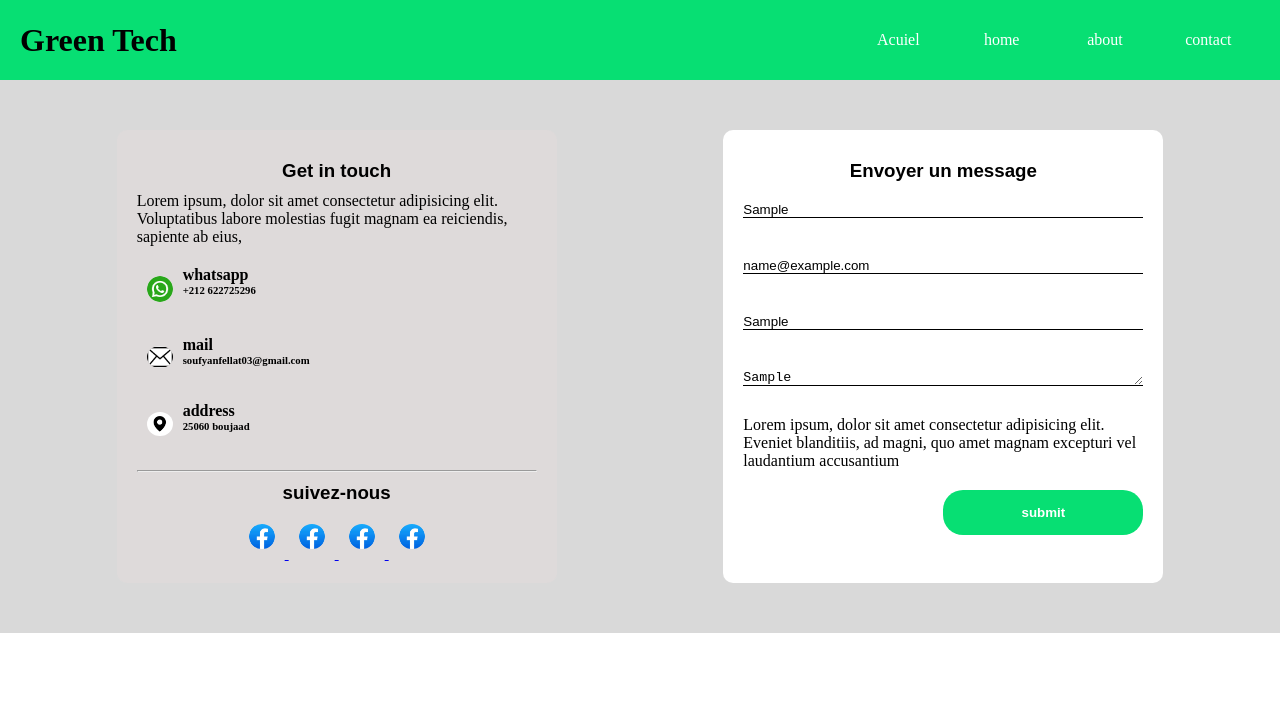
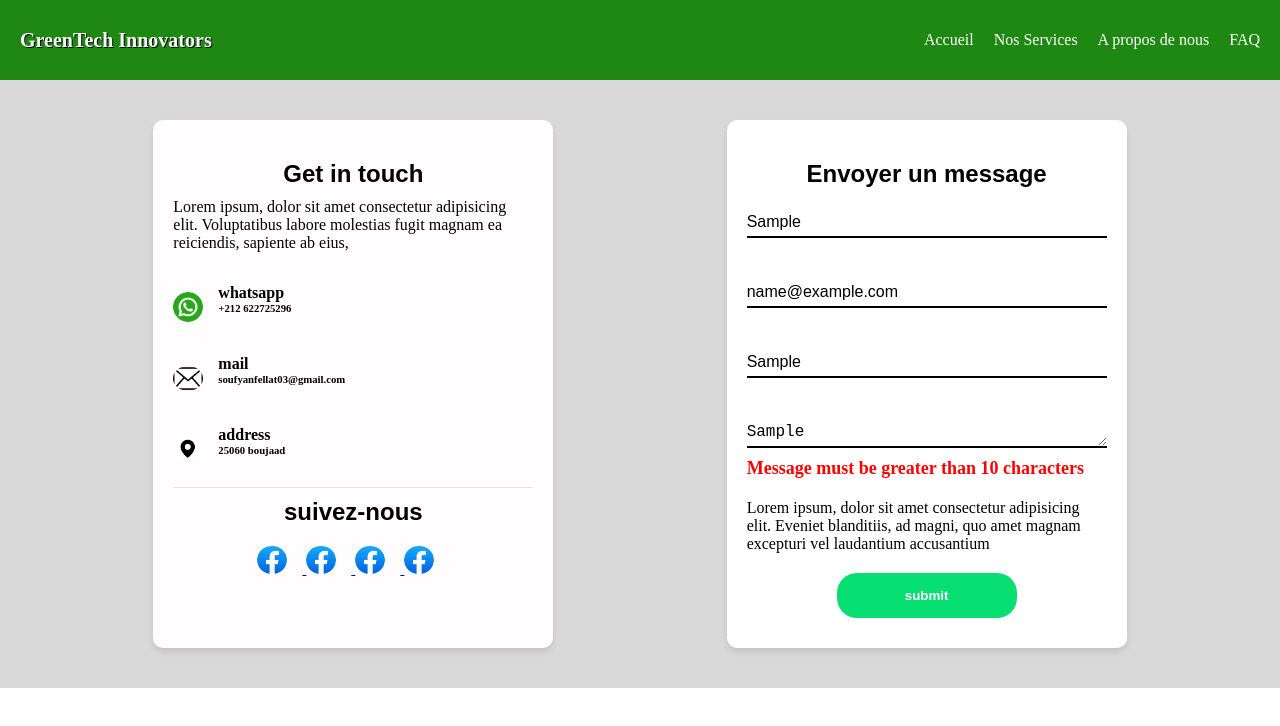
Before and after one commit to soufyane-felate/GreenTech, a plain HTML site: page project/contact.html in a window 1280 px wide. Both pictures are taken after typing "Sample", "name@example.com", "Sample", "Sample" into the empty fields and a click on the button "submit". Drawn offline with Linux system fonts and the light colour scheme.

Commit message:
added validation

```diff
--- a/project/contact.html
+++ b/project/contact.html
@@ -8,15 +8,18 @@
     <script defer src="/script/contact.js"></script>
 </head>
 <body>
-    <div class="nav">
-        <h1>Green Tech</h1>
-        <ul>
-            <li><a href="#">Acuiel</a></li>
-            <li><a href="#">home</a></li>
-            <li><a href="#">about</a></li>
-            <li><a href="#">contact</a></li>
-        </ul>
-    </div>
+    <header>
+        <section class="firstsection">
+        <h3>GreenTech Innovators</h3>
+        </section>
+        <section class="secondsection">
+            <a class="button1" href="#">Accueil</a>
+            <a class="button2" href="#">Nos Services</a>
+            <a class="button3" href="#">A propos de nous</a>
+            <a class="button4" href="#">FAQ</a>
+            </section>
+
+    </header>
 
     <!--container-->
 
@@ -24,14 +27,14 @@
         <div class="message">
             <h3>Envoyer un message</h3>
             <input type="text" placeholder="nom" id="nom">
-            <h5 id="cn">*obligatoir</h5>
-            <input type="email" placeholder="email" class="email">
-            <h5 class="ce"></h5>
-            <input type="text" placeholder="sujet de message" class="sm">
-            <h5 class="cs"></h5>
+            <h5 id="cn"></h5>
+            <input type="email" placeholder="email" id="email">
+            <h5 id="ce"></h5>
+            <input type="text" placeholder="sujet de message" id="sujet_m">
+            <h5 id="cs"></h5>
 
-            <textarea id="comment" name="comment" rows="1" cols="20" placeholder="message"></textarea>
-            <h5 class="cm"></h5>
+            <textarea id="message" name="comment" rows="1" cols="20" placeholder="message"></textarea>
+            <h5 id="cm"></h5>
 
             <p>Lorem ipsum, dolor sit amet consectetur adipisicing elit. Eveniet blanditiis, ad magni,
                  quo amet magnam excepturi vel laudantium accusantium </p>
@@ -44,7 +47,7 @@
         <div class="cont1">
                 <div class="pawha">
                 <div class="img">
-                    <img src="/images/whatsapp.png" alt="">
+                    <img src="/assets/icons/whatsapp.png" alt="">
                 </div>
                 <div class="wh">
                     <h4>whatsapp</h4>
@@ -54,7 +57,7 @@
                </div>
                 <div class="pawha">
                 <div class="img">
-                    <img src="/images/mail.png" alt="">
+                    <img src="/assets/icons/mail.png" alt="">
                 </div>
                 <div class="wh">
                     <h4>mail</h4>
@@ -64,7 +67,7 @@
                </div>
                 <div class="pawha">
                 <div class="img">
-                    <img src="/images/addres.png" alt="">
+                    <img src="/assets/icons/addres.png" alt="">
                 </div>
                 <div class="wh">
                     <h4>address</h4>
@@ -79,10 +82,10 @@
              <div class="send">
                 <h3>suivez-nous</h3>
                 <div class="img">
-               <a href="https://www.facebook.com/soufyan.mohamed.923" target="_blank"><img src="/images/facebook.jpeg" alt=""> </a>
-               <a href="https://www.facebook.com/soufyan.mohamed.923" target="_blank"><img src="/images/facebook.jpeg" alt=""> </a>
-               <a href="https://www.facebook.com/soufyan.mohamed.923" target="_blank"><img src="/images/facebook.jpeg" alt=""> </a>
-               <a href="https://www.facebook.com/soufyan.mohamed.923" target="_blank"><img src="/images/facebook.jpeg" alt=""> </a>
+               <a href="https://www.facebook.com/soufyan.mohamed.923" target="_blank"><img src="/assets/icons/facebook.jpeg" alt=""> </a>
+               <a href="https://www.facebook.com/soufyan.mohamed.923" target="_blank"><img src="/assets/icons/facebook.jpeg" alt=""> </a>
+               <a href="https://www.facebook.com/soufyan.mohamed.923" target="_blank"><img src="/assets/icons/facebook.jpeg" alt=""> </a>
+               <a href="https://www.facebook.com/soufyan.mohamed.923" target="_blank"><img src="/assets/icons/facebook.jpeg" alt=""> </a>
 
                 </div>
              </div>
--- a/script/contact.js
+++ b/script/contact.js
@@ -1,25 +1,95 @@
-const nom = document.getElementById("nom");
-const cn = document.getElementById("cn");
-//function pour verifier si le nom est vide ou non
-function verefieName() {
-nom.addEventListener('input', function () {
-  if (nom.value !== '' && nom.value !== null) {
-    cn.textContent = '';
-  } else {
-    cn.textContent = 'obligatoir';
-  }
+const nom = document.getElementById('nom');
+const cn = document.getElementById('cn');
+const email = document.getElementById('email');
+const ce = document.getElementById('ce');
+const sujet_m = document.getElementById('sujet_m');
+const cs = document.getElementById('cs');
+const message = document.getElementById('message');
+const cm = document.getElementById('cm');
 
+// Function to check name format
+function verifyName() {
+    let regex = /^[A-Za-z0-9]{3,}$/;
 
-
-
-
-});
-}
-//function pour verifier si le email est valide ou non
-function verifieEmail()
-{
-
+    if (nom.value.trim() === '') {
+        cn.innerHTML = '*obligatoire';
+        return false;
+    } else if (!regex.test(nom.value.trim())) {
+        cn.innerHTML = 'Nom must be greater than 3 characters';
+        return false;
+    }
+    cn.innerHTML = '';
+    return true;
 }
 
+// Function to check email format
+function verifyEmail() {
+    let regexEmail = /^[^\s@]+@[^\s@]+\.[^\s@]+$/;
 
-verefieName();
+    if (email.value.trim() === '') {
+        ce.innerHTML = '*obligatoire';
+        return false;
+    } else if (!regexEmail.test(email.value.trim())) {
+        ce.innerHTML = 'Format email invalid';
+        return false;
+    }
+    ce.innerHTML = '';
+    return true;
+}
+
+// Function to check subject format
+function verifySubject() {
+    let regexSubject = /^[A-Za-z0-9\s]{5,}$/;
+
+    if (sujet_m.value.trim() === '') {
+        cs.innerHTML = '*obligatoire';
+        return false;
+    } else if (!regexSubject.test(sujet_m.value.trim())) {
+        cs.innerHTML = 'Subject must be greater than 5 characters';
+        return false;
+    }
+    cs.innerHTML = '';
+    return true;
+}
+
+// Function to check message format
+function verifyMessage() {
+    let regexMessage = /^[A-Za-z0-9\s]{10,}$/;
+
+    if (message.value.trim() === '') {
+        cm.innerHTML = '*obligatoire';
+        return false;
+    } else if (!regexMessage.test(message.value.trim())) {
+        cm.innerHTML = 'Message must be greater than 10 characters';
+        return false;
+    }
+    cm.innerHTML = '';
+    return true;
+}
+
+// Function for submit button
+function sendForm() {
+    const submitButton = document.querySelector('.btn');
+
+    submitButton.onclick = function (event) {
+        event.preventDefault(); // Prevent default form submission
+        const isNameValid = verifyName();
+        const isEmailValid = verifyEmail();
+        const isSubjectValid = verifySubject();
+        const isMessageValid = verifyMessage();
+
+        if (isNameValid && isEmailValid && isSubjectValid && isMessageValid) {
+            alert('Form submitted successfully');
+        } else {
+            alert('Please correct the errors in the form before submitting.');
+        }
+    };
+}
+
+// Attach input event listeners
+nom.addEventListener('input', verifyName);
+email.addEventListener('input', verifyEmail);
+sujet_m.addEventListener('input', verifySubject);
+message.addEventListener('input', verifyMessage);
+
+sendForm();
--- a/style/contact.css
+++ b/style/contact.css
@@ -1,93 +1,91 @@
-*{
+* {
     margin: 0;
     padding: 0;
+    box-sizing: border-box;
 }
-.nav
-{
+
+header {
     display: flex;
-    background-color: rgb(7, 223, 115);
+    background-color: rgb(31, 136, 19);
+    align-items: center;
+    justify-content: space-between;
     height: 80px;
+    padding: 0 20px;
+}
+
+.firstsection h3 {
+    color: white;
+    text-shadow: 1px 1px rgb(7, 7, 7);
+    font-weight: bold;
+    font-size: 20px;
+}
+
+.secondsection {
+    display: flex;
+    justify-content: space-between;
     align-items: center;
+    gap: 20px;
+}
 
-}
-.nav h1
-{
-    flex: 2;
-    margin-left:20px ;
-
-}
-.nav ul
-{
-    display: flex;
-    flex: 1;
-    justify-content: flex-end;
-    margin-right: 20px;
-}
-.nav li
-{
-    display: flex;
-    flex: 1;
-    justify-content: space-around;
-}
-.nav a
-{
+.secondsection a {
     color: white;
     text-decoration: none;
+    font-weight: 500;
+    font-size: 16px;
+    transition: color 0.3s ease;
+}
 
+.secondsection a:hover {
+    color: rgba(255, 255, 255, 0.8);
 }
-.container1
-{
+
+.container1 {
     display: flex;
     flex-direction: row-reverse;
     background-color: #D9D9D9;
     justify-content: space-evenly;
+    padding: 20px 0;
+}
 
-
-
-}
-.message,.contact
-{
+.message, .contact {
     display: flex;
+    flex-direction: column;
     width: 400px;
-    flex-direction: column;
     border-radius: 10px;
     background-color: white;
-    margin: 50px;
-    padding: 20px;
-
-}
-.contact
-{
-    background-color: #DEDADA;
+    margin: 20px;
+    padding: 30px 20px;
+    box-shadow: 0 4px 6px rgba(0, 0, 0, 0.1);
 }
 
-.message h5
-{
+.contact {
+    background-color: #fffdfd;
+}
+
+.message h5 {
     margin-bottom: 20px;
     color: red;
+    font-size: 18px;
 }
-.message h3 ,.contact h3
-{
-    align-items: center;
+
+.message h3, .contact h3 {
     text-align: center;
     font-family: Arial, Helvetica, sans-serif;
-    margin-top: 10px;
-    margin-bottom: 10px;
+    margin: 10px 0;
+    font-size: 24px;
 }
-.message input ,textarea
-{
+
+.message input, textarea {
     width: 100%;
     border: none;
-    margin-top: 10px;
-    border-bottom: 1px black solid;
-    margin-bottom: 10px;
+    margin: 10px 0;
+    border-bottom: 2px solid black;
     outline: none;
-
+    font-size: 16px;
+    padding: 5px 0;
 }
 
-
-.btn
-{
+.btn {
     background-color: rgb(7, 223, 115);
     border-radius: 20px;
     border: none;
@@ -96,33 +94,36 @@
     font-weight: bold;
     margin-top: 20px;
     width: 50%;
-    margin-left: 50%;
+    margin-left: 25%;
+    text-align: center;
+    cursor: pointer;
+    transition: background-color 0.3s ease, transform 0.2s ease;
 }
-.btn:hover
-{
+
+.btn:hover {
     background-color: aqua;
+    transform: scale(1.05);
 }
-.pawha
-{
+
+.pawha {
     display: flex;
     margin-top: 20px;
-
+    align-items: center;
 }
 
-img{
+img {
     border-radius: 50%;
-    width: 26px;
-    margin-right: 20px;
-    margin: 10px;
+    width: 30px;
+    margin-right: 15px;
+}
 
-
-}
-.img
-{
-    align-items: center;
+.img {
     text-align: center;
-}
-hr
-{
     margin-top: 20px;
 }
+
+hr {
+    margin-top: 20px;
+    border: none;
+    border-top: 1px solid rgba(0, 0, 0, 0.1);
+}
--- a/style/style.css
+++ b/style/style.css
@@ -34,7 +34,23 @@ header{
     justify-content: space-between;
     height: 80px;
 
+
 }
+
+
+
+.firstsection h3
+{
+    color: white;
+    text-shadow: 1px 1px rgb(7, 7, 7);
+    font-weight: bold;
+    margin-left: 20px;
+   font-size: 20px;
+
+}
+
+
+
 .secondsection{
     width: 450;
     display: flex;
@@ -43,6 +59,7 @@ header{
     gap: 20px;
 
 }
+
 .secondsection a{
     color: white;
     text-decoration: none;
```
Also changed, not shown: project/index.html (+2 -2 lines), assets/icons/addres.png (renamed from images/addres.png), assets/icons/facebook.jpeg (renamed from images/facebook.jpeg), assets/icons/insta.jpeg (renamed from images/insta.jpeg), assets/icons/mail.png (renamed from images/mail.png), assets/icons/whatsapp.png (renamed from images/whatsapp.png), assets/images/Image.jpeg (renamed from assets/Image.jpeg), assets/images/R.jpg (renamed from assets/R.jpg), 1 other file.
